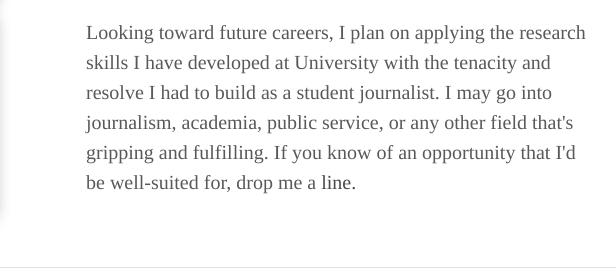
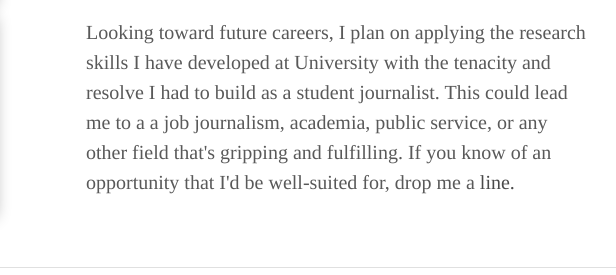
Before and after one commit to wmk2114/my-site, a plain HTML site: page main.html in a window 1280 px wide. Shown: the part 1127-1402 px from the top of the page, 484-1100 px from the left. Drawn offline with Linux system fonts and the light colour scheme.

Commit message:
Update main.html

```diff
--- a/main.html
+++ b/main.html
@@ -93,7 +93,7 @@
         </p>
         <p>
         Looking toward future careers, I plan on applying the research skills I have developed at
-        University with the tenacity and resolve I had to build as a student journalist. I may go into journalism, academia, public service,
+        University with the tenacity and resolve I had to build as a student journalist. This could lead me to a a job journalism, academia, public service,
         or any other field that's gripping and fulfilling. If you know of an opportunity that I'd be well-suited for,
         drop me a
         <a href="mailto:wmk2114@columbia.edu" class="highlight-link2">line.</a>
```
